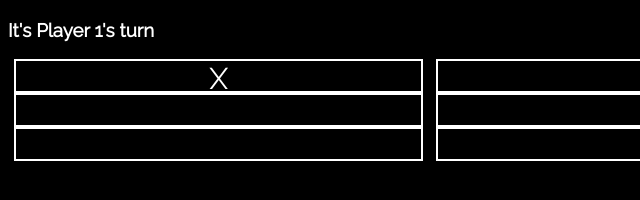
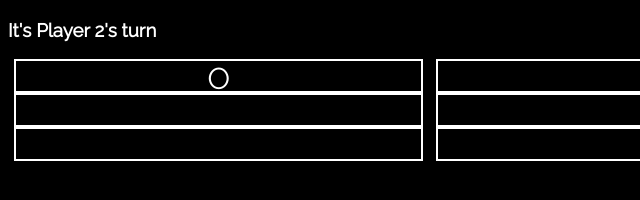
Before and after one commit to robertmtpaul/tictactoe, a plain HTML site: page index.html in a window 1280 px wide. Both pictures are taken after a click on the element 218 px from the left and 76 px from the top of the page. Shown: the full height of the page, 0-640 px from the left. Drawn offline with Linux system fonts and the light colour scheme.

Commit message:
Changed turn checker to see if the number of turns is odd, then to change turns accordingly

```diff
--- a/css/style.css
+++ b/css/style.css
@@ -16,5 +16,4 @@ body {
     height: 30px;
     border: white solid 2px;
     text-align: center;
-    /* padding: 20px; */
 }
--- a/js/main.js
+++ b/js/main.js
@@ -20,29 +20,23 @@ console.log('Tic Tac Toe!');
 
         $('.cell').click(function(){
 
-            if(numberOfTurns === 1) {
+            if(numberOfTurns % 2 === 0) {
                 // Tell the user that it's player 1's turn.
                 $('#gameMessage').html("It's Player 1's turn");
                 //Adds circle to cell after click event.
                 $(this).html('X');
-                let numberOfTurns = 2;
+                numberOfTurns += 1;
                 console.log(numberOfTurns)
             } else {
                 //Tell the user that it's player 2's turn.
                 $('#gameMessage').html("It's Player 2's turn");
                 //Add 'O' mark to cell in grid.
                 $(this).html('O');
-                let numberOfTurns = 1;
+                numberOfTurns += 1;
                 console.log(numberOfTurns)
             }
 
         }); // jQuery - click function.
-
-    // 2. The game should check how many turns have been taken and switch to 'X' or 'O' depending on whose turn it is.
-
-        // if
-
-    // 2B. The game shows the user whose turn it is, at the top
 
     //3. When the player manages to have 3 'X' or 'O' in a row, or diagonally, they should win the round.
         // --> a function could check whether there are winning moves in the grid.
```
Also changed, not shown: index.html (+1 -0 lines).
